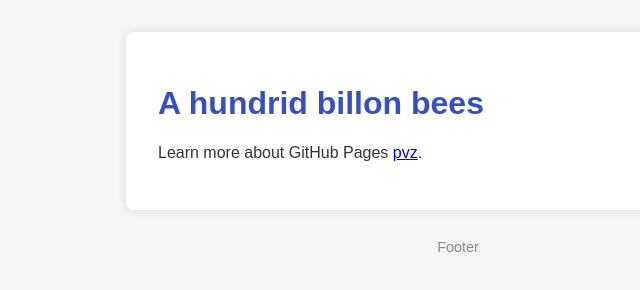
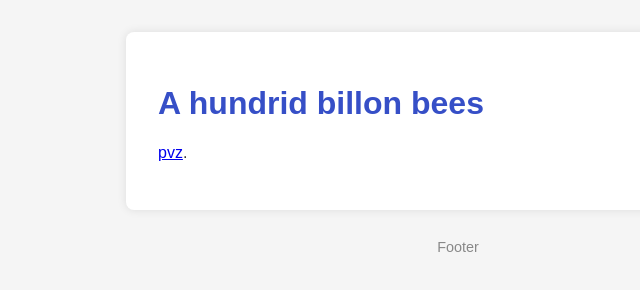
Before and after one commit to TimmWM/timmywarmachine, a plain HTML site: page index.html in a window 1280 px wide. Shown: the whole page, without its empty margins (182-822 px from the left). Drawn offline with Linux system fonts and the light colour scheme.

Commit message:
Update index.html

```diff
--- a/index.html
+++ b/index.html
@@ -17,7 +17,7 @@
     <h1>A hundrid billon bees</h1>
     <p></p>
     <p>
-      Learn more about GitHub Pages
+
       <a href="https://pages.github.com/" target="_blank" rel="noopener">pvz</a>.
     </p>
   </div>
```
